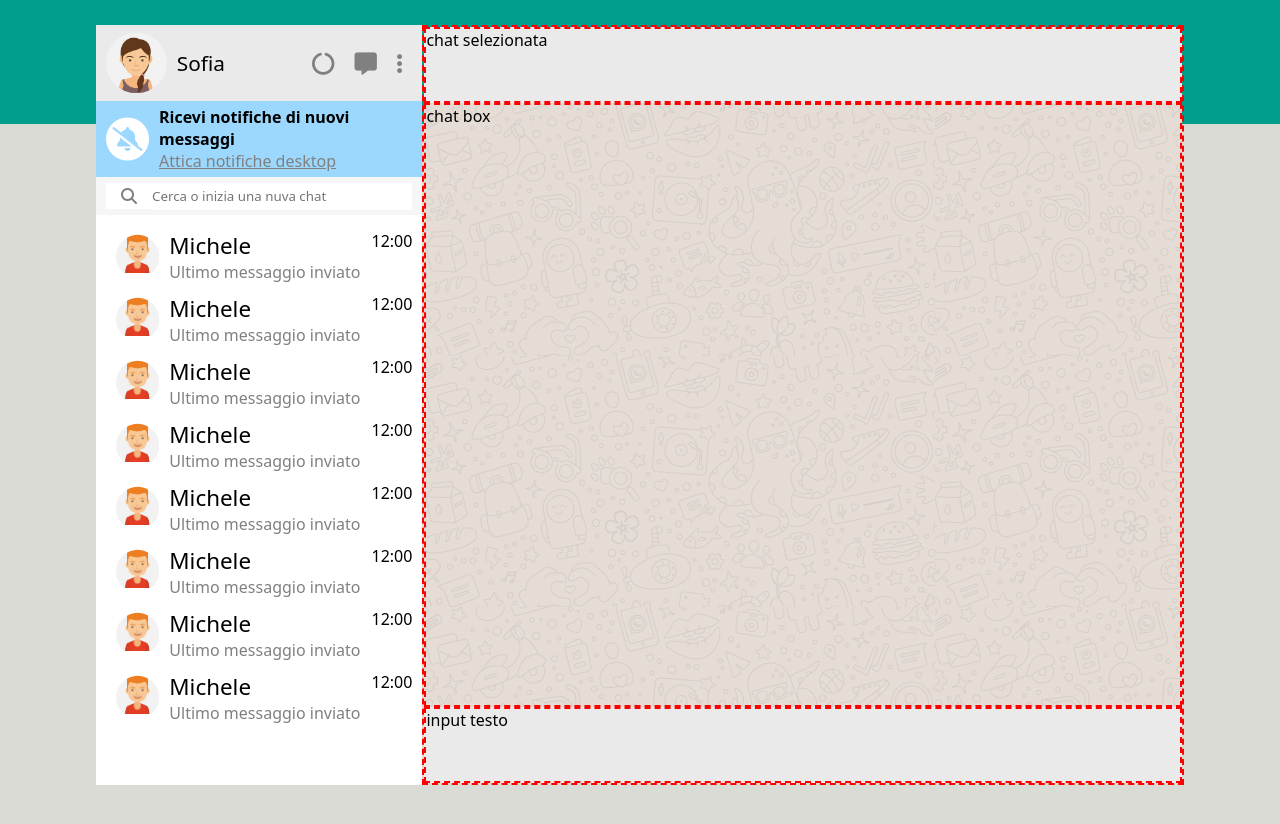
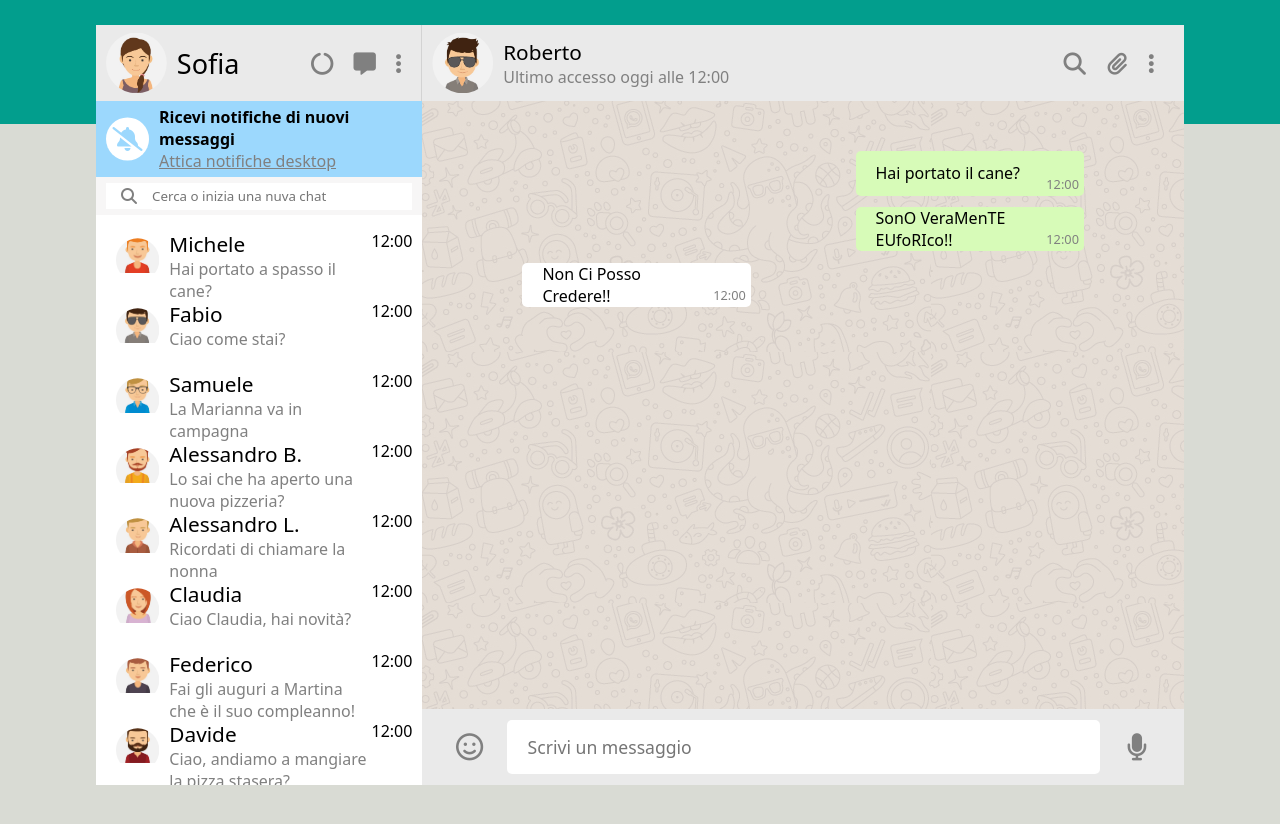
Before and after one commit to LucaDalRi/vue-boolzapp, a plain HTML site: page index.html in a window 1280 px wide. Drawn offline with nearby package versions, Linux system fonts and the light colour scheme.

Commit message:
Completata milestone 1

```diff
--- a/css/style.css
+++ b/css/style.css
@@ -9,6 +9,7 @@ body{
     background: rgb(2,158,141) linear-gradient(180deg, rgba(2,158,141,1) 15%, rgba(217,219,212,255) 15%);
     height: 100vh;
     width: 100vw;
+    overflow-y: hidden;
 }
 
 .containerPrincipale{
@@ -31,6 +32,7 @@ body{
     display: flex;
     align-items: center;
     justify-content: space-between;
+    border-right: 1px solid lightgray;
 }
 
 .containerImgENome{
@@ -126,7 +128,7 @@ body{
 }
 
 .containerSingolaChat{
-    height: calc(100% / 8) - 10px;
+    height: calc(100% / 8);
     padding: 5px 0;
     display: flex;
 }
@@ -145,36 +147,121 @@ body{
     width: 70%;
 }
 
-#username{
-    font-size: 1.4em;
+.username{
+    font-size: 1.3em;
 }
 
-#ultimoMsg{
+.ultimoMsg{
     color: gray;
 }
 
 /* Css della parte destra */
 
 .containerDestro{
-    border: 2px dashed red;
     width: 70%;
     height: 100%;
 }
 
+/* parte superiore img nome e accesso */
+
 .containerProfiloSelezionato{
-    border: 2px dashed red;
     height: 10%;
     background-color: #eaeaea;
+    padding : 0 10px;
+    display: flex;
+    align-items: center;
+    justify-content: space-between;
 }
 
+#imgNomeDestra{
+    display: flex;
+    align-items: center;
+    height: 100%;
+}
+
+#immagineProfiloDestra{
+    margin-right: 10px;
+    height: 80%;
+    clip-path: circle();
+}
+
+#immagineProfiloDestra img{
+    height: 100%;
+}
+
+/* chatBox */
+
 .containerChatScreen{
-    border: 2px dashed red;
     height: 80%;
     background-image: url(../img/mine.jpg);
+    padding-top: 50px;
+    overflow-y: scroll;
 }
 
+.msg{
+    height: 10%;
+}
+
+.msgSent{
+    float: right;
+    margin-right: 100px;
+    background-color: #d7fbb8;
+}
+
+.msgSent, .msgRecived{
+    width: 30%;
+    height: 80%;
+    padding-left: 20px;
+    display: flex;
+    align-items: center;
+    justify-content: space-between;
+    border-radius: 5px;
+}
+
+.msgRecived{
+    float: left;
+    margin-left: 100px;
+    background-color: white;
+}
+
+.orarioMsg{
+    align-self: flex-end;
+    padding: 0 5px 3px 0;
+    font-size: 0.8em;
+    color: gray;
+}
+/* parte inferiore input testo */
+
 .containerInputTesto{
-    border: 2px dashed red;
     height: 10%;
+    width: 100%;
     background-color: #eaeaea;
+    display: flex;
+    align-items: center;
+    justify-content: space-between;
+    padding: 0 10px;
 }
+
+.emoji{
+    height: 80%;
+    width: 10%;
+    font-size: 1.7em;
+    color: gray;
+    display: flex;
+    align-items: center;
+    justify-content: center;
+}
+
+#InputMsg{
+    width: 80%;
+    height: 70%;
+}
+
+#InputMsg input{
+    width: 100%;
+    height: 100%;
+    border: 1px solid transparent;
+    border-radius: 5px;
+    padding-left: 20px;
+    font-size: 1.1em;
+}
--- a/index.html
+++ b/index.html
@@ -19,7 +19,7 @@
                             <div class="containerImg">
                                 <img src="img/avatar_io.jpg" alt="">
                             </div>
-                            <div>
+                            <div class="username">
                                 Sofia
                             </div>
                         </div>
@@ -51,148 +51,87 @@
                         </div>
                     </div>
                     <div class="containerChat">
-                        <div class="containerSingolaChat">
+                        <div class="containerSingolaChat" v-for="(person , index) in contacts">
                             <div id="imgProfilo">
-                                <img src="img/avatar_1.jpg" alt="">
+                                <img :src="'img/avatar' + contacts[index].avatar +'.jpg'">
                             </div>
                             <div id="testiChat">
-                                <div id="username">
-                                    Michele
+                                <div class="username">
+                                    {{contacts[index].name}}
                                 </div>
-                                <div id="ultimoMsg">
-                                    Ultimo messaggio inviato
+                                <div class="ultimoMsg">
+                                    {{contacts[index].messages[0].message}}
                                 </div>
                             </div>
                             <div id="oraChat">
                                 12:00
                             </div>
                         </div>
-                        <div class="containerSingolaChat">
-                            <div id="imgProfilo">
-                                <img src="img/avatar_1.jpg" alt="">
-                            </div>
-                            <div id="testiChat">
-                                <div id="username">
-                                    Michele
-                                </div>
-                                <div id="ultimoMsg">
-                                    Ultimo messaggio inviato
-                                </div>
-                            </div>
-                            <div id="oraChat">
-                                12:00
-                            </div>
-                        </div>
-                        <div class="containerSingolaChat">
-                            <div id="imgProfilo">
-                                <img src="img/avatar_1.jpg" alt="">
-                            </div>
-                            <div id="testiChat">
-                                <div id="username">
-                                    Michele
-                                </div>
-                                <div id="ultimoMsg">
-                                    Ultimo messaggio inviato
-                                </div>
-                            </div>
-                            <div id="oraChat">
-                                12:00
-                            </div>
-                        </div>
-                        <div class="containerSingolaChat">
-                            <div id="imgProfilo">
-                                <img src="img/avatar_1.jpg" alt="">
-                            </div>
-                            <div id="testiChat">
-                                <div id="username">
-                                    Michele
-                                </div>
-                                <div id="ultimoMsg">
-                                    Ultimo messaggio inviato
-                                </div>
-                            </div>
-                            <div id="oraChat">
-                                12:00
-                            </div>
-                        </div>
-                        <div class="containerSingolaChat">
-                            <div id="imgProfilo">
-                                <img src="img/avatar_1.jpg" alt="">
-                            </div>
-                            <div id="testiChat">
-                                <div id="username">
-                                    Michele
-                                </div>
-                                <div id="ultimoMsg">
-                                    Ultimo messaggio inviato
-                                </div>
-                            </div>
-                            <div id="oraChat">
-                                12:00
-                            </div>
-                        </div>
-                        <div class="containerSingolaChat">
-                            <div id="imgProfilo">
-                                <img src="img/avatar_1.jpg" alt="">
-                            </div>
-                            <div id="testiChat">
-                                <div id="username">
-                                    Michele
-                                </div>
-                                <div id="ultimoMsg">
-                                    Ultimo messaggio inviato
-                                </div>
-                            </div>
-                            <div id="oraChat">
-                                12:00
-                            </div>
-                        </div>
-                        <div class="containerSingolaChat">
-                            <div id="imgProfilo">
-                                <img src="img/avatar_1.jpg" alt="">
-                            </div>
-                            <div id="testiChat">
-                                <div id="username">
-                                    Michele
-                                </div>
-                                <div id="ultimoMsg">
-                                    Ultimo messaggio inviato
-                                </div>
-                            </div>
-                            <div id="oraChat">
-                                12:00
-                            </div>
-                        </div>
-                        <div class="containerSingolaChat">
-                            <div id="imgProfilo">
-                                <img src="img/avatar_1.jpg" alt="">
-                            </div>
-                            <div id="testiChat">
-                                <div id="username">
-                                    Michele
-                                </div>
-                                <div id="ultimoMsg">
-                                    Ultimo messaggio inviato
-                                </div>
-                            </div>
-                            <div id="oraChat">
-                                12:00
-                            </div>
-                        </div>
-
-
                     </div>
                 </div>
 
                 <div class="containerDestro">
                     <div class="containerProfiloSelezionato">
-                        chat selezionata
+                        <div id="imgNomeDestra">
+                            <div id="immagineProfiloDestra">
+                                <img src="/img/avatar_2.jpg" alt="">
+                            </div>
+                            <div>
+                                <div class="username">Roberto</div>
+                                <div class="ultimoMsg">Ultimo accesso oggi alle 12:00</div>
+                            </div>
+                        </div>
+                        <div class="containerIcone">
+                            <i class="fa-solid fa-magnifying-glass"></i>
+                            <i class="fa-solid fa-paperclip"></i>
+                            <i class="fa-solid fa-ellipsis-vertical"></i>
+                        </div>
                     </div>
                     <div class="containerChatScreen">
-                        chat box
+                        <div class="msg">
+                            <div class="msgSent">
+                                <div class="testoMsg">
+                                    Hai portato il cane?
+                                </div>
+                                <div class="orarioMsg">
+                                    12:00
+                                </div>
+                            </div>
+                        </div>
+                        <div class="msg">
+                            <div class="msgSent">
+                                <div class="testoMsg">
+                                    SonO VeraMenTE EUfoRIco!!
+                                </div>
+                                <div class="orarioMsg">
+                                    12:00
+                                </div>
+                            </div>
+                        </div>
+                        <div class="msg">
+                            <div class="msgRecived">
+                                <div class="testoMsg">
+                                    Non Ci Posso Credere!!
+                                </div>
+                                <div class="orarioMsg">
+                                    12:00
+                                </div>
+                            </div>
+                        </div>
+
                     </div>
+
+
                     <div class="containerInputTesto">
-                        input testo
+                        <div class="emoji">
+                            <i class="fa-regular fa-face-smile"></i>
+                        </div>
+                        <div id="InputMsg">
+                            <input type="search" name="inputMessaggio" id="textMsg" placeholder="Scrivi un messaggio">
+                        </div>
+                        <div class="emoji">
+                            <i class="fa-solid fa-microphone"></i>
+                        </div>
                     </div>
                 </div>
 
```
